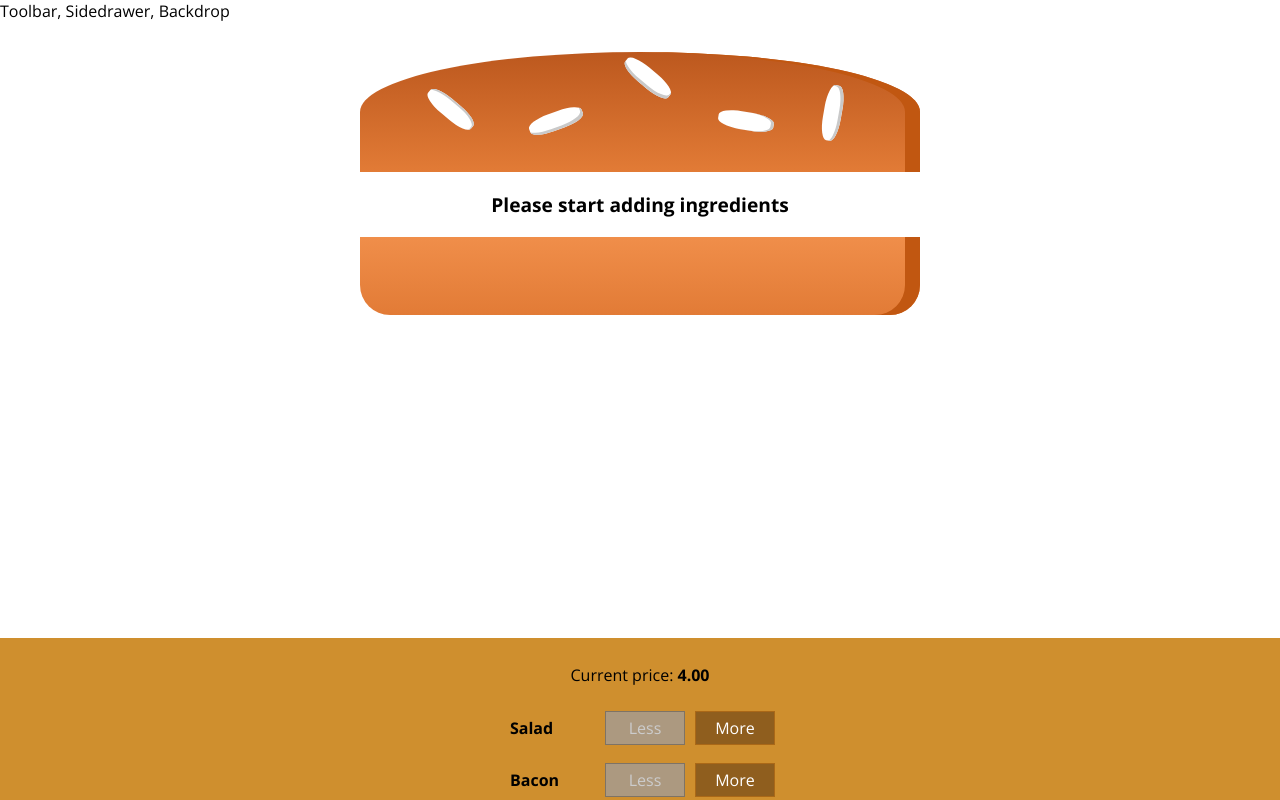
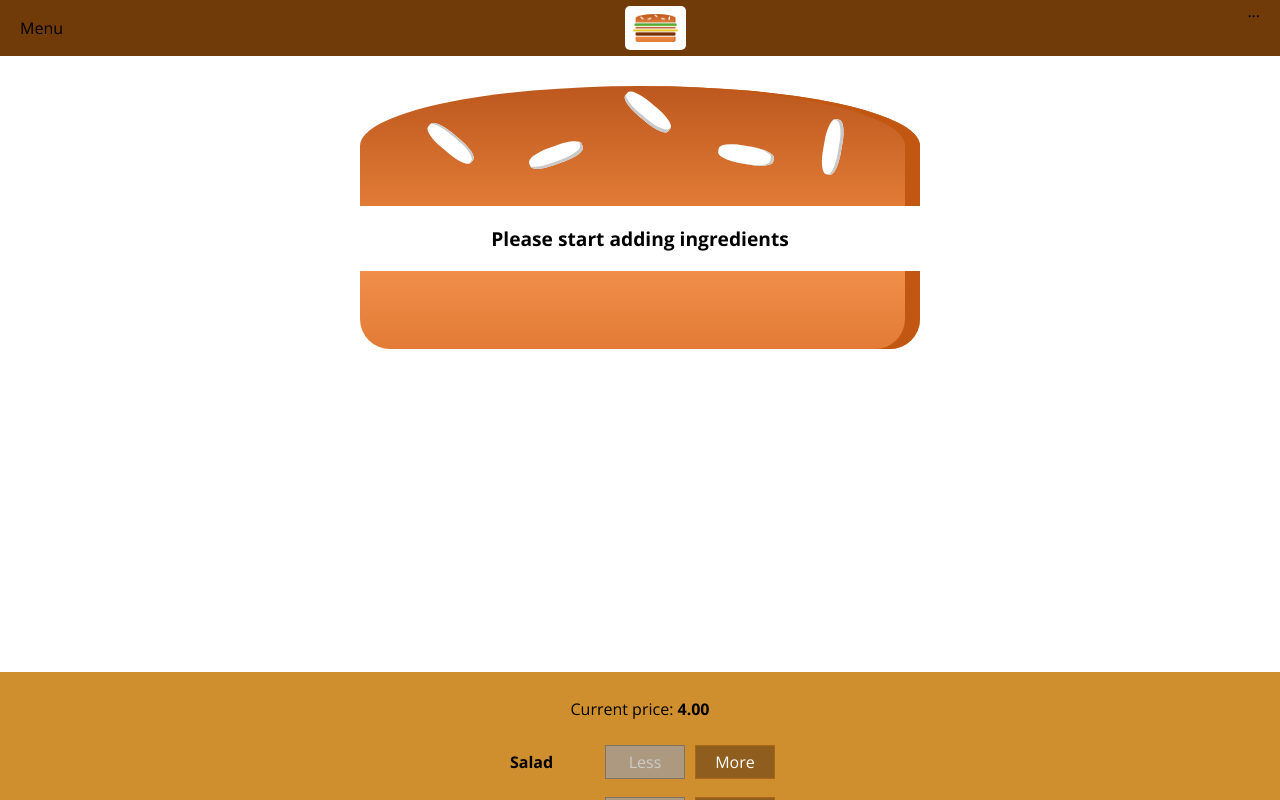
Before and after one commit to jlech42/react-fun-project, a React app: page / in a window 1280 px wide. Shown: the top 800 px of the page. Built offline with nearby package versions, Linux system fonts and the light colour scheme.

Commit message:
Toolbar w/ logo

```diff
--- a/src/components/Layout/Layout.css
+++ b/src/components/Layout/Layout.css
@@ -1,3 +1,3 @@
 .Content {
-  margin-top: 16px;
+  margin-top: 72px;
 }
--- a/src/components/Layout/Layout.js
+++ b/src/components/Layout/Layout.js
@@ -1,11 +1,12 @@
 import React from 'react';
 import Aux from '../../hoc/Aux';
+import Toolbar from '../Navigation/Toolbar/Toolbar';
 import classes from './Layout.css'
 
 
 const layout = (props) => (
   <Aux>
-    <div> Toolbar, Sidedrawer, Backdrop </div>
+    <Toolbar />
     <main className={classes.Content}>
       {props.children}
     </main>
--- /dev/null
+++ b/src/components/Logo/Logo.css
@@ -0,0 +1,11 @@
+.Logo {
+  background-color: white;
+  padding: 8px;
+  height: 80%;
+  box-sizing: border-box;
+  border-radius: 5px;
+}
+
+.Logo img {
+  height: 100%
+}
--- /dev/null
+++ b/src/components/Logo/Logo.js
@@ -0,0 +1,12 @@
+import React from 'react';
+import burgerLogo from '../../assets/images/burger-logo.png';
+
+import classes from './Logo.css';
+
+const logo = (props) => (
+  <div className={classes.Logo}>
+    <img src={burgerLogo} alt="My Burger"/>
+  </div>
+)
+
+export default logo;
--- /dev/null
+++ b/src/components/Navigation/Toolbar/Toolbar.css
@@ -0,0 +1,18 @@
+.Toolbar {
+  height: 56px;
+  width: 100%;
+  position: fixed;
+  top: 0;
+  left: 0;
+  background-color: #703b09;
+  display: flex;
+  justify-content: space-between;
+  align-items: center;
+  padding: 0 20px;
+  box-sizing: border-box;
+  z-index: 90;
+}
+
+.Toolbar nav {
+  height: 100%;
+}
--- /dev/null
+++ b/src/components/Navigation/Toolbar/Toolbar.js
@@ -0,0 +1,15 @@
+import React from 'react';
+import Logo from '../../Logo/Logo';
+import classes from './Toolbar.css';
+
+const toolbar = (props) => (
+  <header className={classes.Toolbar}>
+    <div>Menu</div>
+    <Logo />
+    <nav>
+      ...
+    </nav>
+  </header>
+);
+
+export default toolbar;
```
Also changed, not shown: src/assets/images/burger-logo.png (added).
